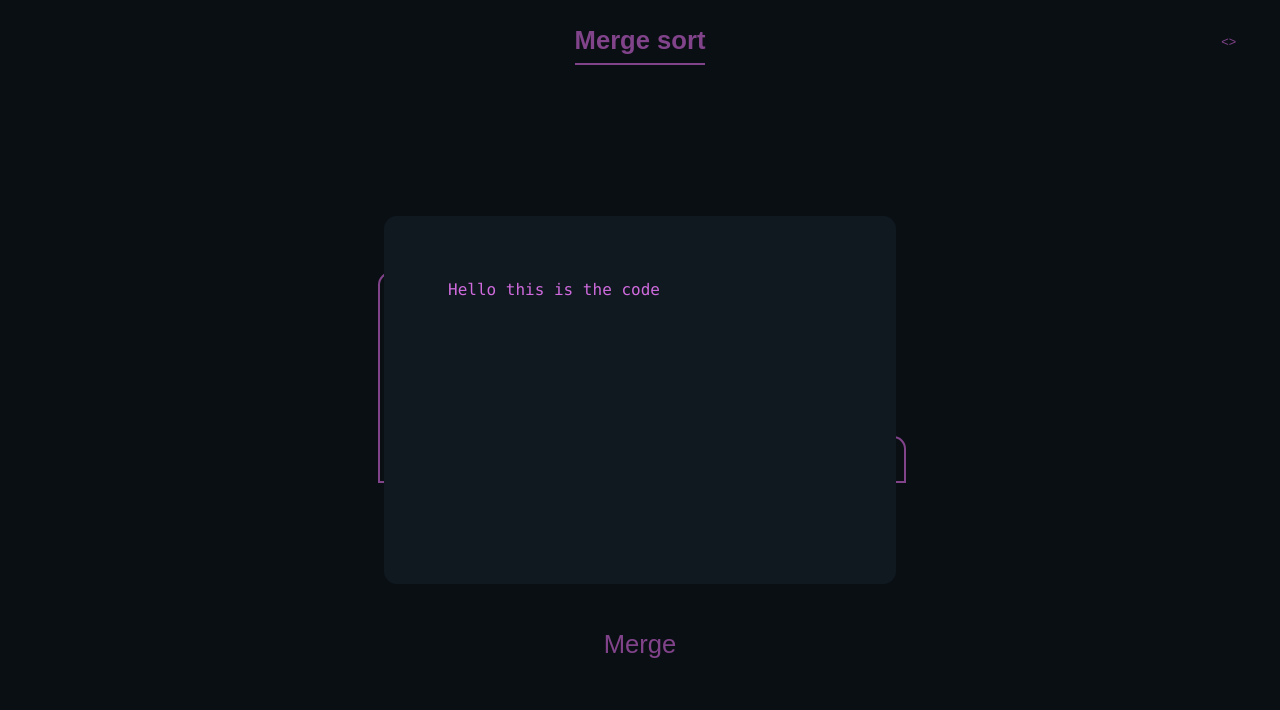
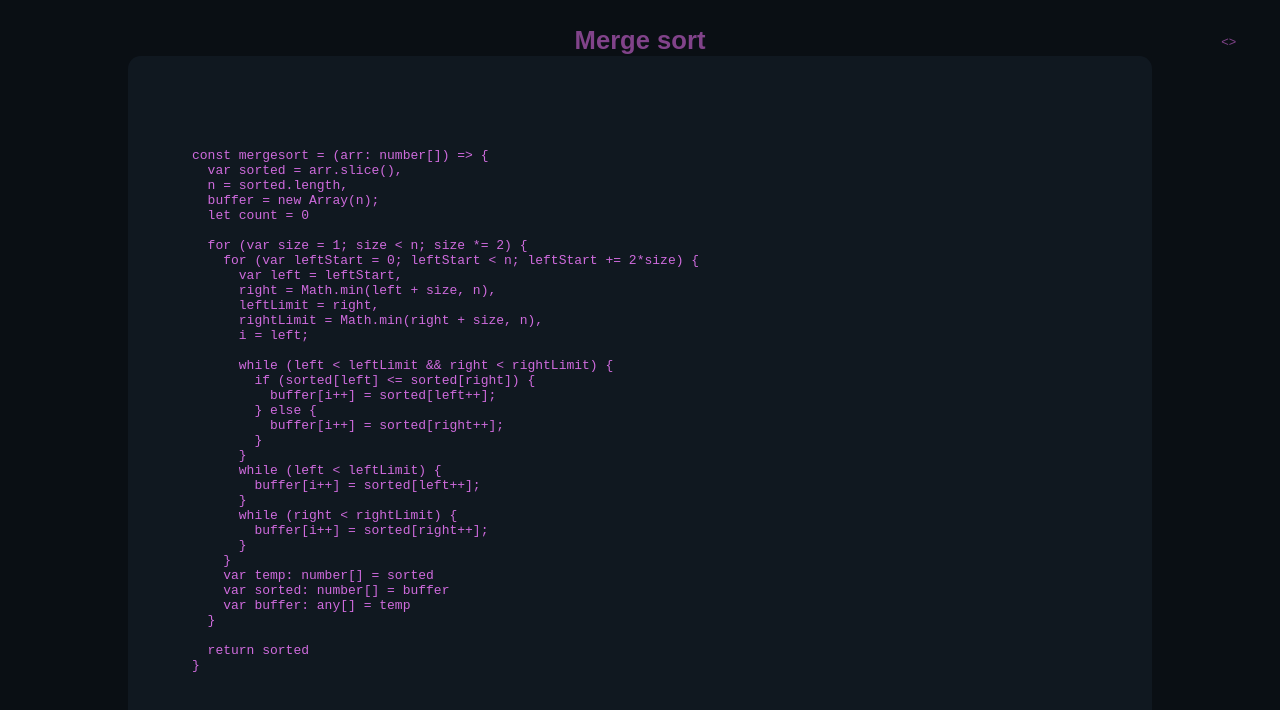
Before and after one commit to Jonny-exe/visualize-algorithms, a React (Create React App) app: page / in a window 1280 px wide. Both pictures are taken after a click on the button "<>". Shown: the top 710 px of the page. Built offline with nearby package versions, Linux system fonts and the light colour scheme.

Commit message:
feat: added working code examples

```diff
--- a/src/App.css
+++ b/src/App.css
@@ -15,6 +15,13 @@
   --speed: 0.5s;
   background-color: var(--blue);
   color: var(--purple);
+}
+
+pre {
+  text-align: left;
+  overflow: auto;
+  width: 100%;
+  height: 100%;
 }
 
 h2 {
@@ -142,8 +149,8 @@ button:hover {
   transform: translate(-50%, -50%);
   -ms-transform: translate(-50%, -50%);
   background-color: var(--blue);
-  height: 30vh;
-  width: 30vw;
+  height: 70vh;
+  width: 70vw;
   padding: 5%;
   border-radius: 1vmax;
 }
--- a/src/App.tsx
+++ b/src/App.tsx
@@ -3,10 +3,13 @@ import logo from './logo.svg';
 import './App.css';
 import AlgorithmSelection from './components/AlgorithmSelection'
 import Algorithms from './components/Algorithms'
+import AlgorithmSource from './components/AlgorithmSource'
+import {mergesortString} from './algorithms/mergeSort'
 
 function App() {
 
   const [showCode, setShowCode] = useState(false)
+  const [algorithmType, setAlgorithmType] = useState("mergesort")
   const toggleCode = () => {
     setShowCode(!showCode)
   }
@@ -19,9 +22,9 @@ function App() {
         </div>
         <button onClick={toggleCode} class="see-code">{"<>"}</button>
           <div className={`code ${showCode ? "active" : ""}`}>
-            <code>
-              Hello this is the code
-            </code>
+              {
+                <AlgorithmSource algorithmType={algorithmType} />
+              }
           </div>
           <div onClick={toggleCode} className={`code-background ${showCode ? "active" : ""}`}>
           </div>
--- /dev/null
+++ b/src/components/AlgorithmSource.tsx
@@ -0,0 +1,51 @@
+import React from 'react'
+
+interface Props {
+    AlgorithmType: string;
+}
+
+const AlgorithmSource: React.FC<Props> = ({algorithmType}) => {
+    const mergesortString = String.raw`
+const mergesort = (arr: number[]) => {
+  var sorted = arr.slice(),
+  n = sorted.length,
+  buffer = new Array(n);
+  let count = 0
+
+  for (var size = 1; size < n; size *= 2) {
+    for (var leftStart = 0; leftStart < n; leftStart += 2*size) {
+      var left = leftStart,
+      right = Math.min(left + size, n),
+      leftLimit = right,
+      rightLimit = Math.min(right + size, n),
+      i = left;
+
+      while (left < leftLimit && right < rightLimit) {
+        if (sorted[left] <= sorted[right]) {
+          buffer[i++] = sorted[left++];
+        } else {
+          buffer[i++] = sorted[right++];
+        }
+      }
+      while (left < leftLimit) {
+        buffer[i++] = sorted[left++];
+      }
+      while (right < rightLimit) {
+        buffer[i++] = sorted[right++];
+      }
+    }
+    var temp: number[] = sorted
+    var sorted: number[] = buffer
+    var buffer: any[] = temp
+  }
+
+  return sorted
+}`
+    return (
+        <pre>
+            {algorithmType === "mergesort" ? mergesortString : ""}
+        </pre>
+    )
+}
+
+export default AlgorithmSource
```
